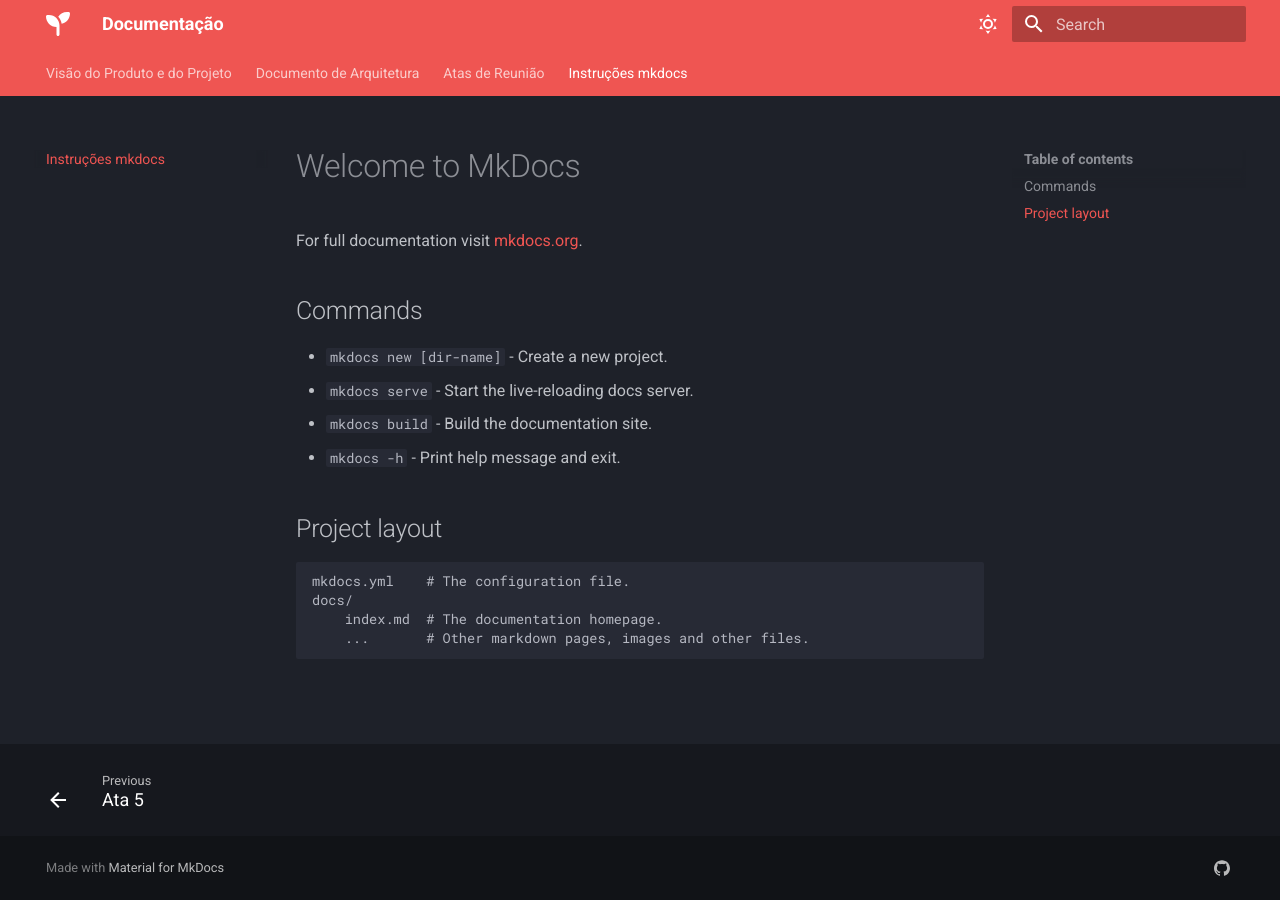
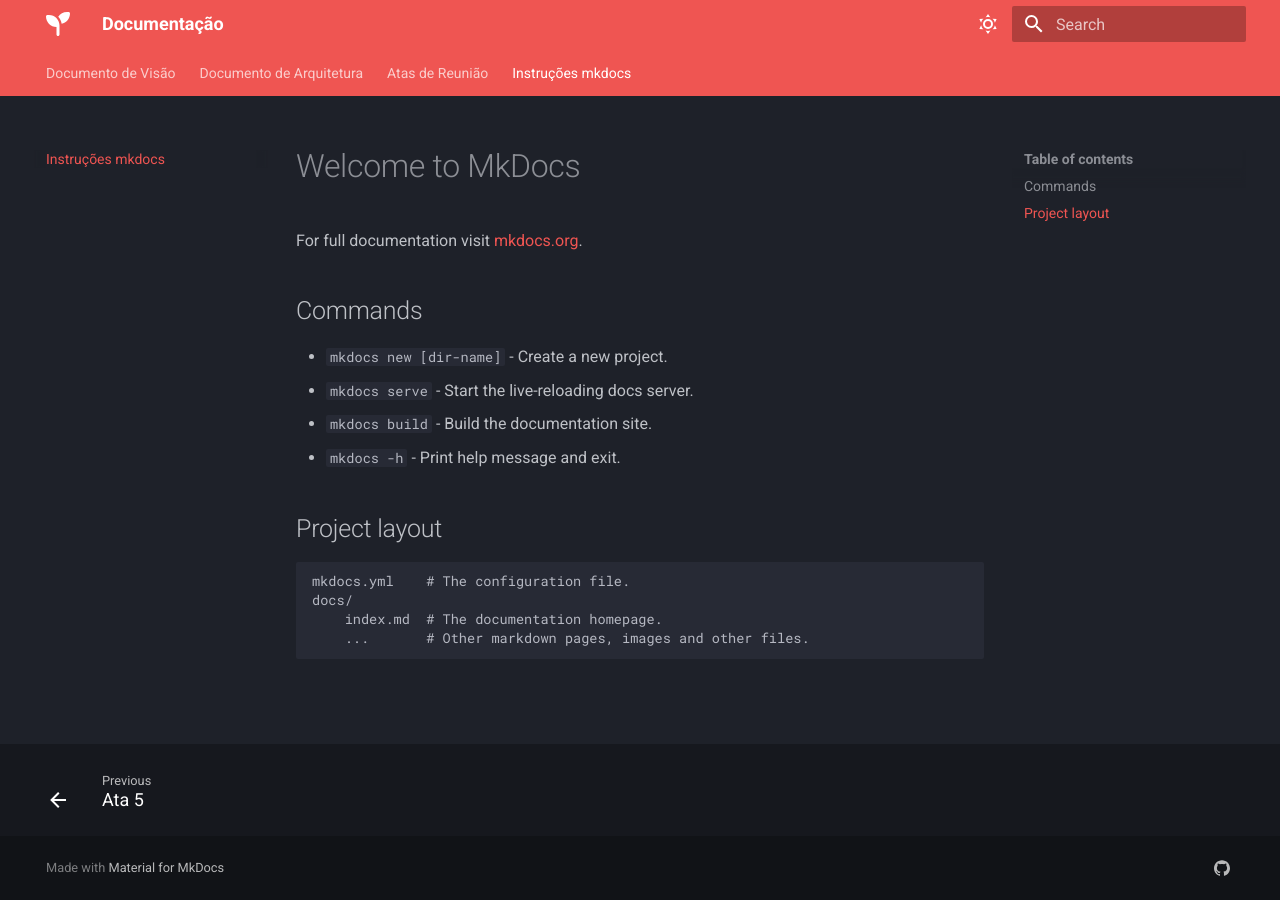
Before and after one commit to FGA0138-MDS-Ajax/2025.1-Jera, an MkDocs documentation site: the page built from docs/index.md, in a window 1280 px wide. Built offline with MkDocs 1.6.1 and Material for MkDocs 9.7.7, drawn with Linux system fonts in a browser that asks for light colours.

Commit message:
Correções no nav

```diff
--- a/mkdocs.yml
+++ b/mkdocs.yml
@@ -1,8 +1,8 @@
 site_name: Documentação
 
 nav:
-  - Visão do Produto e do Projeto:
-      - visao/index.md
+  - Documento de Visão:
+      - Equipe e Histórico de Revisões: visao/index.md
       - 1. Visão Geral do Produto: visao/01_produto.md
       - 2. Visão Geral do Projeto: visao/02_projeto.md
       - 3. Processo de Desenvolvimento de Software: visao/03_processo.md
```
